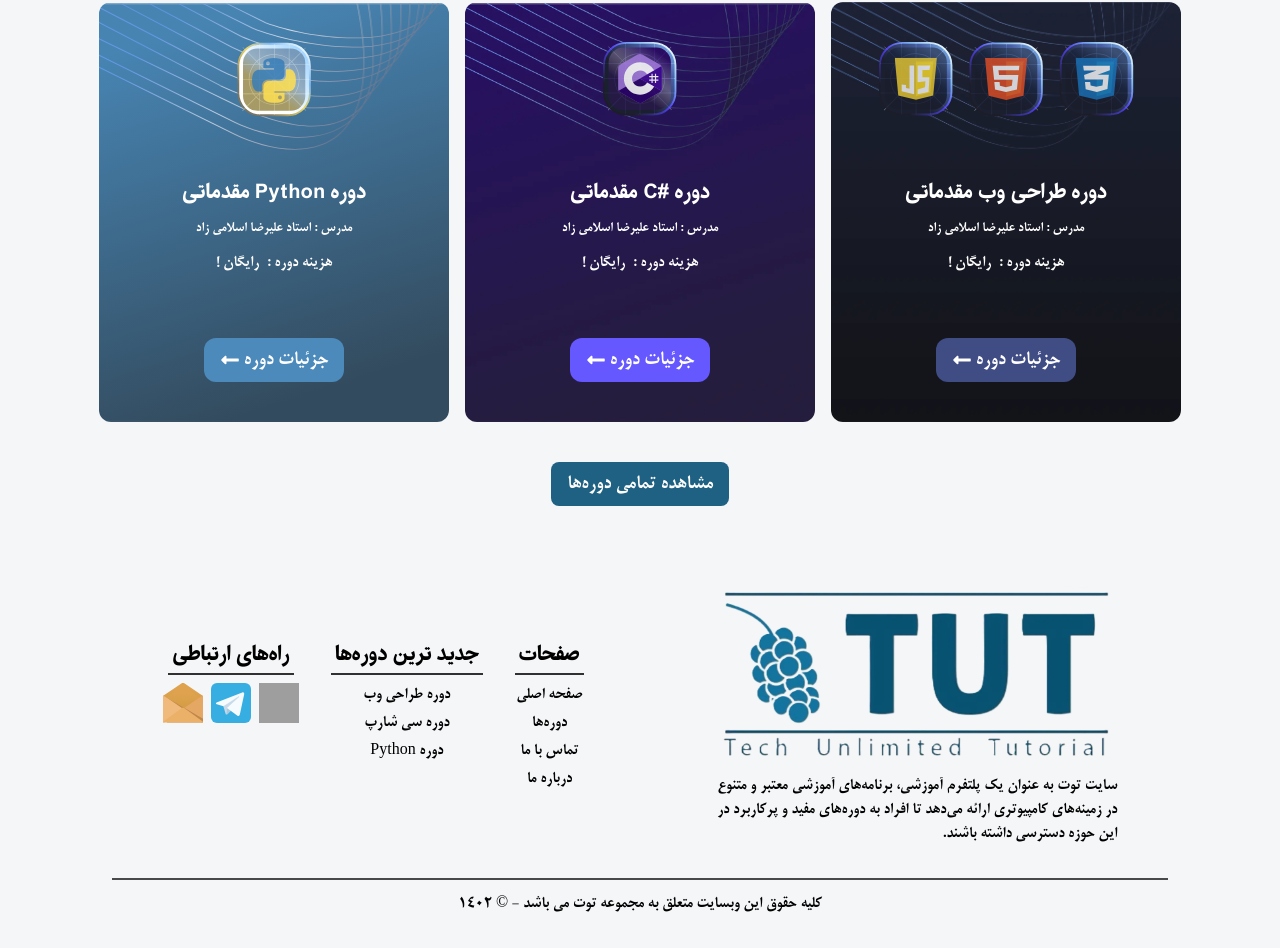
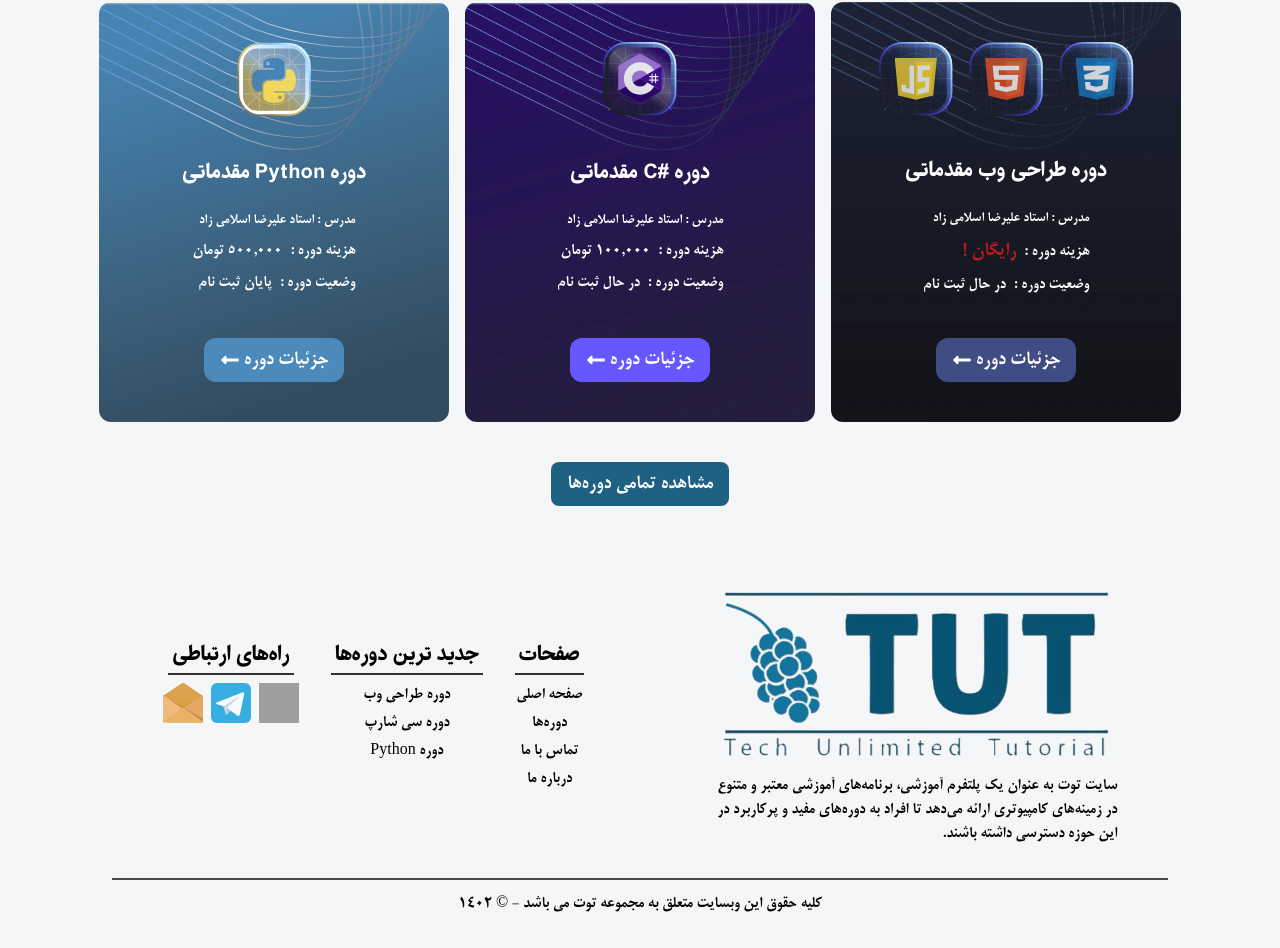
Before and after one commit to kiarashAlizadeh/tut, a React (Create React App) app: page / in a window 1280 px wide. Shown: the part 849-1797 px from the top of the page. Built offline with nearby package versions, Linux system fonts and the light colour scheme; grey boxes are pictures that could not be loaded.

Commit message:
some changes in courses

```diff
--- a/src/components/Course.jsx
+++ b/src/components/Course.jsx
@@ -1,4 +1,5 @@
 import { FaLongArrowAltLeft } from "react-icons/fa"
+import { FaCheckCircle } from "react-icons/fa"
 
 function Course({
   id,
@@ -9,6 +10,7 @@ function Course({
   cardLogo,
   btnColor,
   price,
+  status,
 }) {
   // btn handler
   const submitBtnHandler = () => {
@@ -27,19 +29,27 @@ function Course({
         }}
       >
         <img src={cardLogo} className="z-10" alt={`${cardLogo}`} />
-        <div className="flex flex-col items-center gap-y-3">
+        <div className="flex flex-col items-center gap-y-6">
           <span className="font-IRANKharazmi text-xl font-bold text-white">
             {title} {level}
           </span>
+          <div className="flex flex-col items-start gap-y-2">
             <span className="text-sm  text-white">{cardDesc}</span>
             <span className="text-white">
               هزینه دوره :
               {price === 0 ? (
-              <span className="mr-2 font-bold">رایگان !</span>
+                <span className="mr-2 text-xl font-black text-red-700">
+                  رایگان !
+                </span>
               ) : (
                 <span className="mr-2 font-bold">{price} تومان</span>
               )}
             </span>
+            <span className="flex gap-x-2 text-white">
+              <b className="flex items-center gap-x-2 ">وضعیت دوره :</b>
+              <span className="">{status}</span>
+            </span>
+          </div>
         </div>
         <button
           style={{ backgroundColor: `#${btnColor}` }}
--- a/src/components/CourseDetail.jsx
+++ b/src/components/CourseDetail.jsx
@@ -20,6 +20,7 @@ import { LiaChalkboardTeacherSolid } from "react-icons/lia"
 import { BsCalendarDateFill } from "react-icons/bs"
 import { PiStudentFill } from "react-icons/pi"
 import { RiFileList3Line } from "react-icons/ri"
+import { IoMdInformationCircle } from "react-icons/io"
 
 function CourseDetail({ id }) {
   const {
@@ -180,13 +181,21 @@ function CourseDetail({ id }) {
                 ثبت نام در دوره
               </button>
             ) : (
+              <div className="hidden flex-col items-center gap-y-5 px-5 xl:flex">
                 <button
-                className="mt-3 hidden w-fit select-none items-center gap-x-2 rounded-lg bg-slate-300 px-4 py-2 text-center text-xl text-gray-600 xl:flex"
+                  className="mt-3 flex w-fit select-none items-center gap-x-2 rounded-lg bg-slate-300 px-4 py-2 text-center text-xl text-gray-600"
                   disabled="true"
                 >
                   <PiStudentFill />
                   پایان ثبت نام
                 </button>
+                <div class="flex w-full items-center gap-x-2 rounded-lg bg-[#fff] px-2 py-2 text-[#2f6177] shadow-lg ">
+                  <span className="text-[#14749e]">
+                    <IoMdInformationCircle />
+                  </span>
+                  دوره رایگان بعدی در صفحه اینستاگرام اطلاع رسانی خواهد شد.
+                </div>
+              </div>
             )}
           </div>
           <div className="flex flex-col flex-wrap items-center px-5 xl:px-0">
@@ -336,13 +345,21 @@ function CourseDetail({ id }) {
             ثبت نام در دوره
           </button>
         ) : (
+          <div className="flex flex-col items-center gap-y-5 px-5 xl:hidden">
             <button
-            className="mt-3 flex w-fit select-none items-center gap-x-2 rounded-lg bg-slate-300 px-4 py-2 text-center text-xl text-gray-600 xl:hidden"
+              className="mt-3 flex w-fit select-none items-center gap-x-2 rounded-lg bg-slate-300 px-4 py-2 text-center text-xl text-gray-600"
               disabled="true"
             >
               <PiStudentFill />
               پایان ثبت نام
             </button>
+            <div class="flex w-full items-center gap-x-2 rounded-lg bg-[#fff] px-2 py-2 text-[#2f6177] shadow-lg ">
+              <span className="text-[#14749e]">
+                <IoMdInformationCircle />
+              </span>
+              دوره رایگان بعدی در صفحه اینستاگرام اطلاع رسانی خواهد شد.
+            </div>
+          </div>
         )}
       </div>
       {youtubeLinks ? (
--- a/src/db.js
+++ b/src/db.js
@@ -111,7 +111,7 @@ const courses = [
     teacher: "دکتر علیرضا اسلامی زاد",
     place: "آنلاین - اسکایپ",
     date: "1403/01/01",
-    price: 0,
+    price: "100,000",
     status: "در حال ثبت نام",
     formLink: `https://docs.google.com/forms/d/e/1FAIpQLSe1J8ZoX9NJhvTxbkl24rcTo0z8jJsW0RD8L97ah8ET0ZUSyQ/viewform?usp=sf_link`,
     courseBtnEnabled: true,
@@ -172,11 +172,11 @@ const courses = [
     teacher: "دکتر علیرضا اسلامی زاد",
     place: "آنلاین - اسکایپ",
     date: "1403/01/01",
-    price: 0,
-    status: "در حال ثبت نام",
+    price: "500,000",
+    status: "پایان ثبت نام",
     formLink:
       "https://docs.google.com/forms/d/e/1FAIpQLSd2cPRv8q5TWijR7uOlJvNANmd8omFt1rhNeEiKjmWAjaiUUg/viewform?usp=sf_link",
-    courseBtnEnabled: true,
+    courseBtnEnabled: false,
     youtubeLinks: [
       "https://www.youtube.com/embed/oxXAb8IikHM?si=qGiSIRtW39bxmcd8",
       "https://www.youtube.com/embed/oxXAb8IikHM?si=xeQXYcHmMyPO2UHu",
```
Lines whose indentation alone changed are shown as unchanged.
